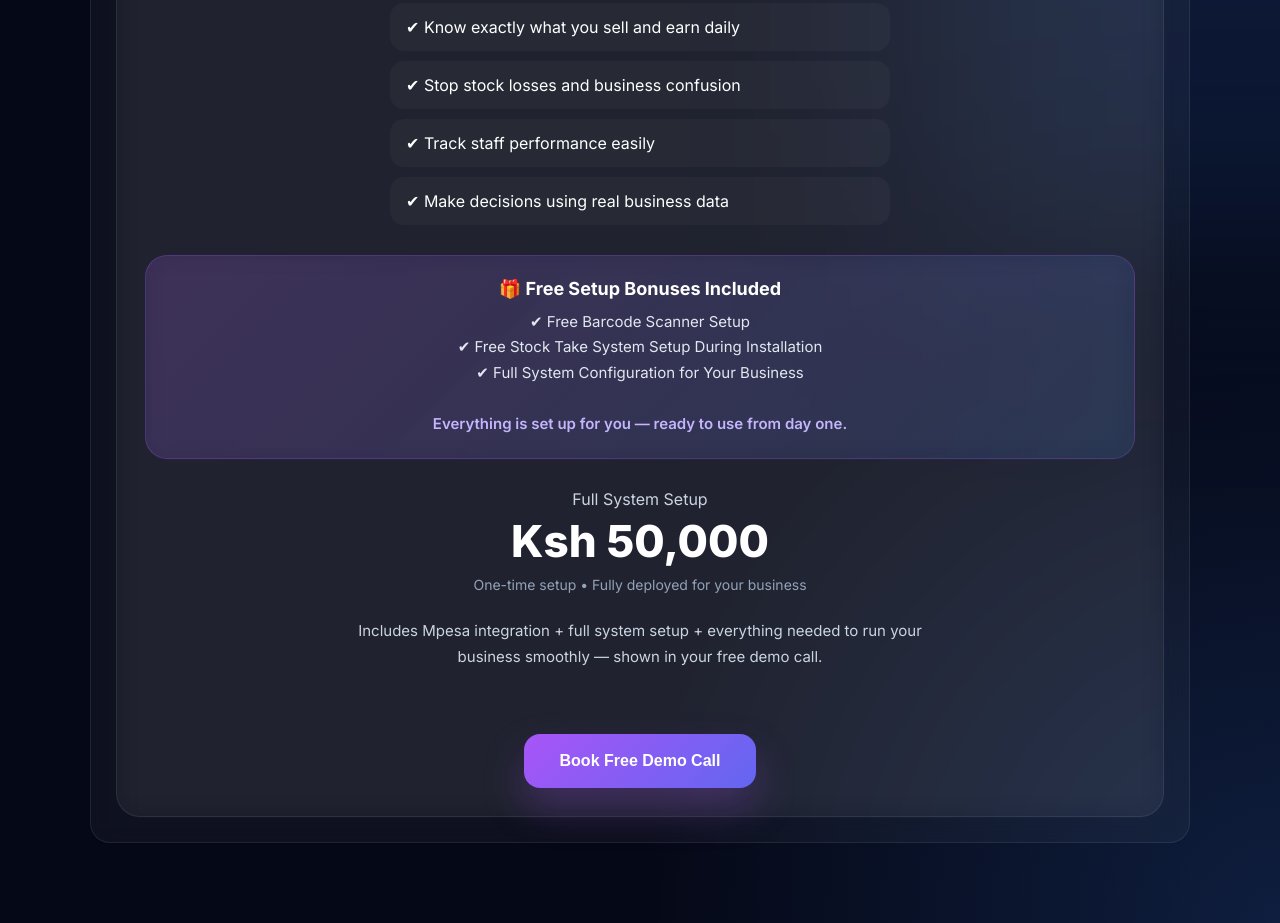
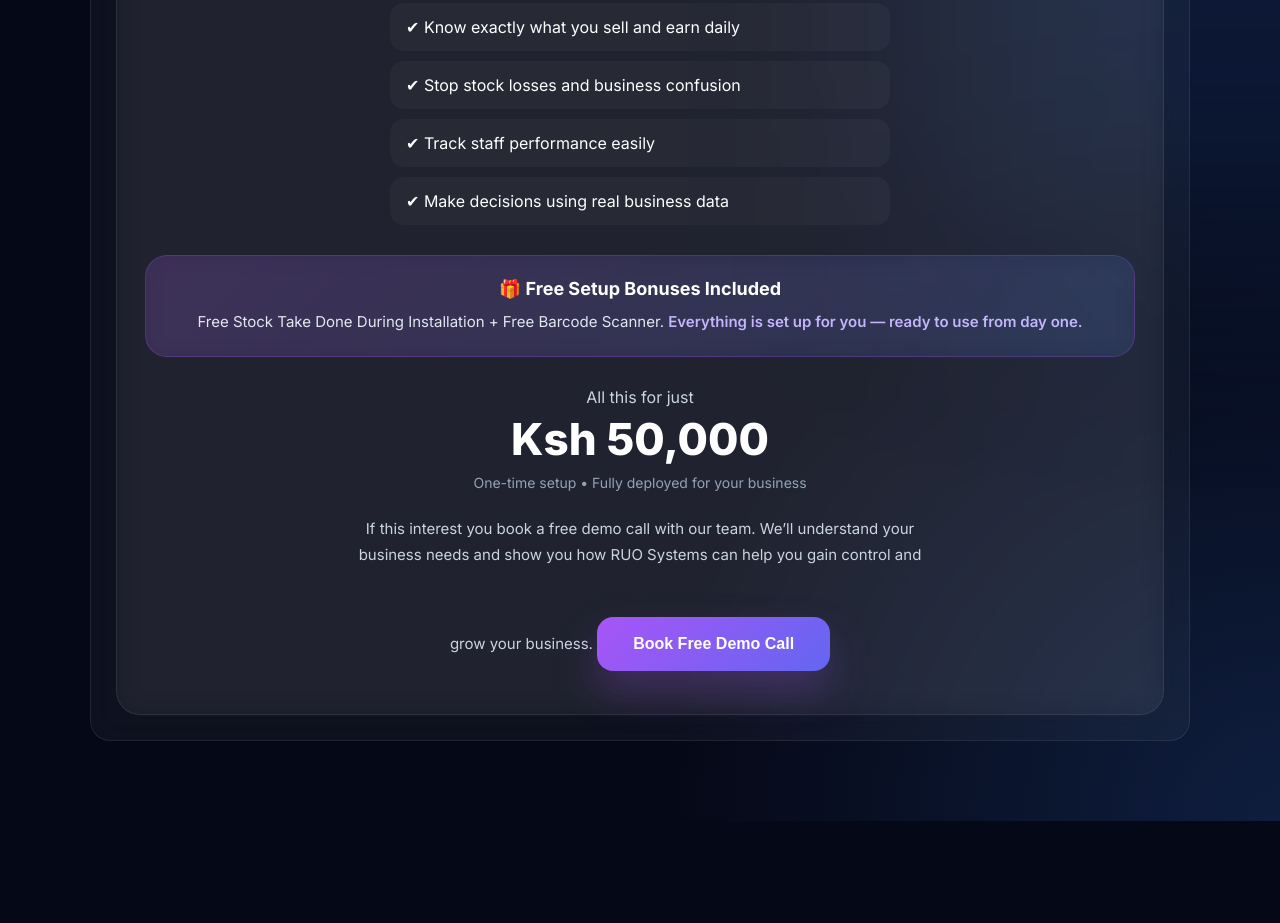
Before and after one commit to ruo-edwin/pos-main-landingpage, a website: page index.html in a window 1280 px wide. Shown: the part 803-1726 px from the top of the page. After the commit the page ends 1624 px from the top, so only its background shows below. Drawn offline with Linux system fonts and the light colour scheme.

Commit message:
update 6

```diff
--- a/index.html
+++ b/index.html
@@ -567,9 +567,7 @@ backdrop-filter:blur(12px);
 
 <div style="color:#e2e8f0; font-size:15px; line-height:1.7;">
 
-✔ Free Barcode Scanner Setup<br>
-✔ Free Stock Take System Setup During Installation<br>
-✔ Full System Configuration for Your Business<br><br>
+Free Stock Take Done During Installation + Free Barcode Scanner.
 
 <span style="color:#c4b5fd; font-weight:600;">
 Everything is set up for you — ready to use from day one.
@@ -583,7 +581,7 @@ Everything is set up for you — ready to use from day one.
 <div style="margin-top:30px; text-align:center;">
 
 <div style="color:#cbd5e1; font-size:16px;">
-Full System Setup
+All this for just
 </div>
 
 <div style="font-size:44px; font-weight:800; margin-top:5px;">
@@ -600,8 +598,7 @@ One-time setup • Fully deployed for your business
 <div style="margin-top:25px; text-align:center;">
 
 <p style="color:#cbd5e1; font-size:15px; margin-bottom:15px; max-width:600px; margin-left:auto; margin-right:auto;">
-Includes Mpesa integration + full system setup + everything needed to run your business smoothly — shown in your free demo call.
-</p>
+If this interest you book a free demo call with our team. We’ll understand your business needs and show you how RUO Systems can help you gain control and grow your business.
 
 <button class="cta-btn" onclick="start()">
 Book Free Demo Call
```
